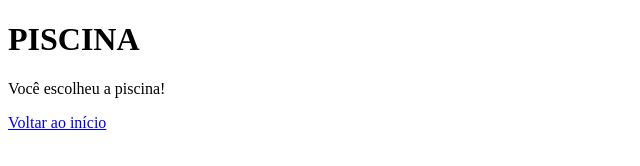
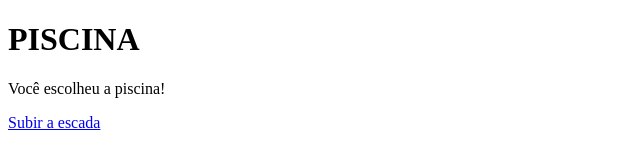
Before and after one commit to maria7794664-dotcom/meu-primeiro-site, a plain HTML site: page piscina.html in a window 1280 px wide. Shown: the full height of the page, 0-640 px from the left. Drawn offline with Linux system fonts and the light colour scheme.

Commit message:
Update link to navigate to escada.html

```diff
--- a/piscina.html
+++ b/piscina.html
@@ -12,7 +12,7 @@
 
     <p>Você escolheu a piscina!</p>
 
-    <a href="index.html">Voltar ao início</a>
+    <a href="escada.html">Subir a escada</a>
 
 </body>
 </html>
```
